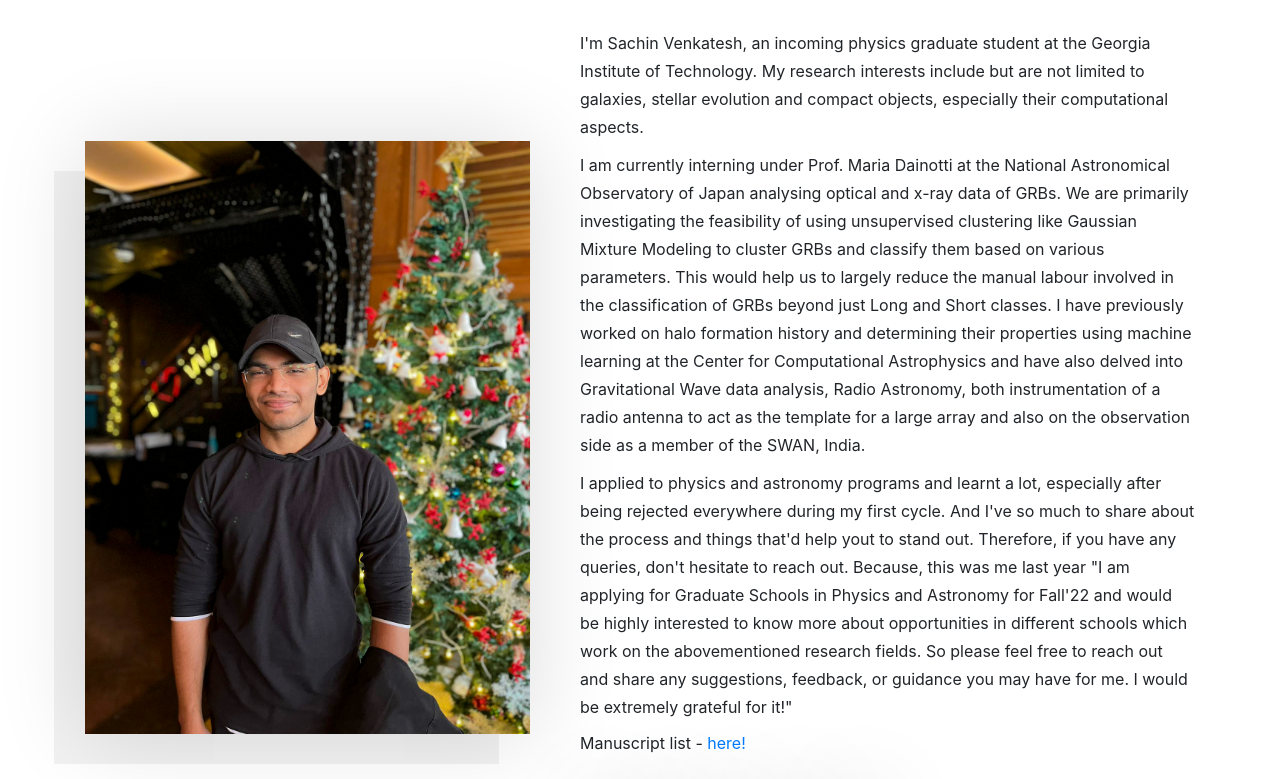
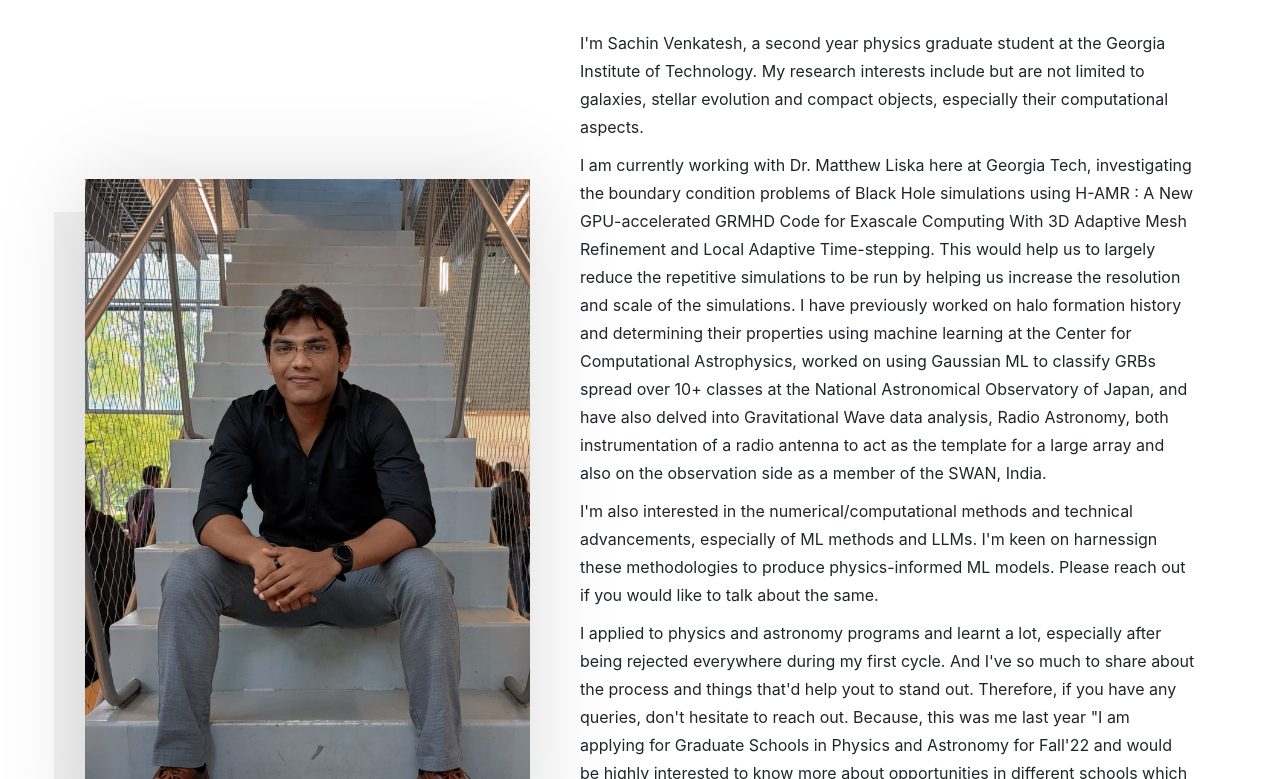
Before and after one commit to centarsirius/centarsirius.github.io, a plain HTML site: page index.html in a window 1280 px wide. Shown: the part 981-1760 px from the top of the page. Drawn offline with nearby package versions, Linux system fonts and the light colour scheme.

Commit message:
Update index.html

```diff
--- a/index.html
+++ b/index.html
@@ -136,7 +136,7 @@
                 <div class="col-lg-5 col-md-6">
                     <!--About Image-->
                     <div class="about-img">
-                        <img src="images/sachin.jpg" alt="Sachin">
+                        <img src="images/sachin.jpeg" alt="Sachin">
                     </div>
                 </div>
                 <div class="col-lg-7 col-md-6">
@@ -147,14 +147,17 @@
                             <h3>Sachin venkatesh<span class="bg">About</span></h3>
                         </div>
                         <div class="text">
-                            <p>I'm Sachin Venkatesh, an incoming physics graduate student at the Georgia Institute of Technology. My research interests include but are not limited to galaxies, stellar evolution and
+                            <p>I'm Sachin Venkatesh, a second year physics graduate student at the Georgia Institute of Technology. My research interests include but are not limited to galaxies, stellar evolution and
                                 compact objects, especially their computational aspects.</p>
-                            <p>I am currently interning under Prof. Maria Dainotti at the National Astronomical Observatory of Japan analysing optical and x-ray data of GRBs. We are primarily investigating the
-                                feasibility of using unsupervised clustering like Gaussian Mixture Modeling to cluster GRBs and classify them based on various parameters. This would help us to largely reduce the manual labour involved
-                                in the classification of GRBs beyond just Long and Short classes. I have previously worked on halo formation history and determining their properties using machine learning at the Center for Computational
-                                Astrophysics and have also delved into Gravitational Wave data analysis, Radio Astronomy, both instrumentation of a radio antenna to act as
+                            <p>I am currently working with Dr. Matthew Liska here at Georgia Tech, investigating the boundary condition problems of Black Hole simulations using H-AMR : A New GPU-accelerated GRMHD Code for Exascale Computing With 3D Adaptive Mesh Refinement and Local Adaptive Time-stepping.
+                                This would help us to largely reduce the repetitive simulations to be run by helping us increase the resolution and scale of the simulations. I have previously worked on halo formation history and determining their properties using machine learning at the Center for Computational
+                                Astrophysics, worked on using Gaussian ML to classify GRBs spread over 10+ classes at the National Astronomical Observatory of Japan, and have also delved into Gravitational Wave data analysis, Radio Astronomy, both instrumentation of a radio antenna to act as
                                 the template for a large array and also on the observation side as a member of the SWAN, India.
                             </a> </p>
+                            <p>
+                                I'm also interested in the numerical/computational methods and technical advancements, especially of ML methods and LLMs. I'm keen on harnessign these methodologies to produce physics-informed
+                                ML models. Please reach out if you would like to talk about the same.
+                            </p>
                             <p>
                                 I applied to physics and astronomy programs and learnt a lot, especially after being rejected everywhere during my first cycle. And I've so much to share
                                 about the process and things that'd help yout to stand out. Therefore, if you have any queries, don't hesitate to reach out. Because, this was me last year
@@ -174,7 +177,6 @@
                             <a target="_blank" href="https://www.linkedin.com/in/sachin-venkatesh/"><i class="fa fa-linkedin"></i></a>
                             <a target="_blank" href="https://twitter.com/centarsirius"><i class="fa fa-twitter"></i></a>
                             <a target="_blank" href="https://github.com/centarsirius"><i class="fa fa-github"></i></a>
-                            <a target="_blank" href="https://quasardescent.blogspot.com/"><i class="fa fa-user-circle"></i></a>
                         </div>
                         <span class="about-button">
                             <a class="main-btn" href="cv/Sachin_resume_2023.pdf" target="_blank">Download CV</a>
```
